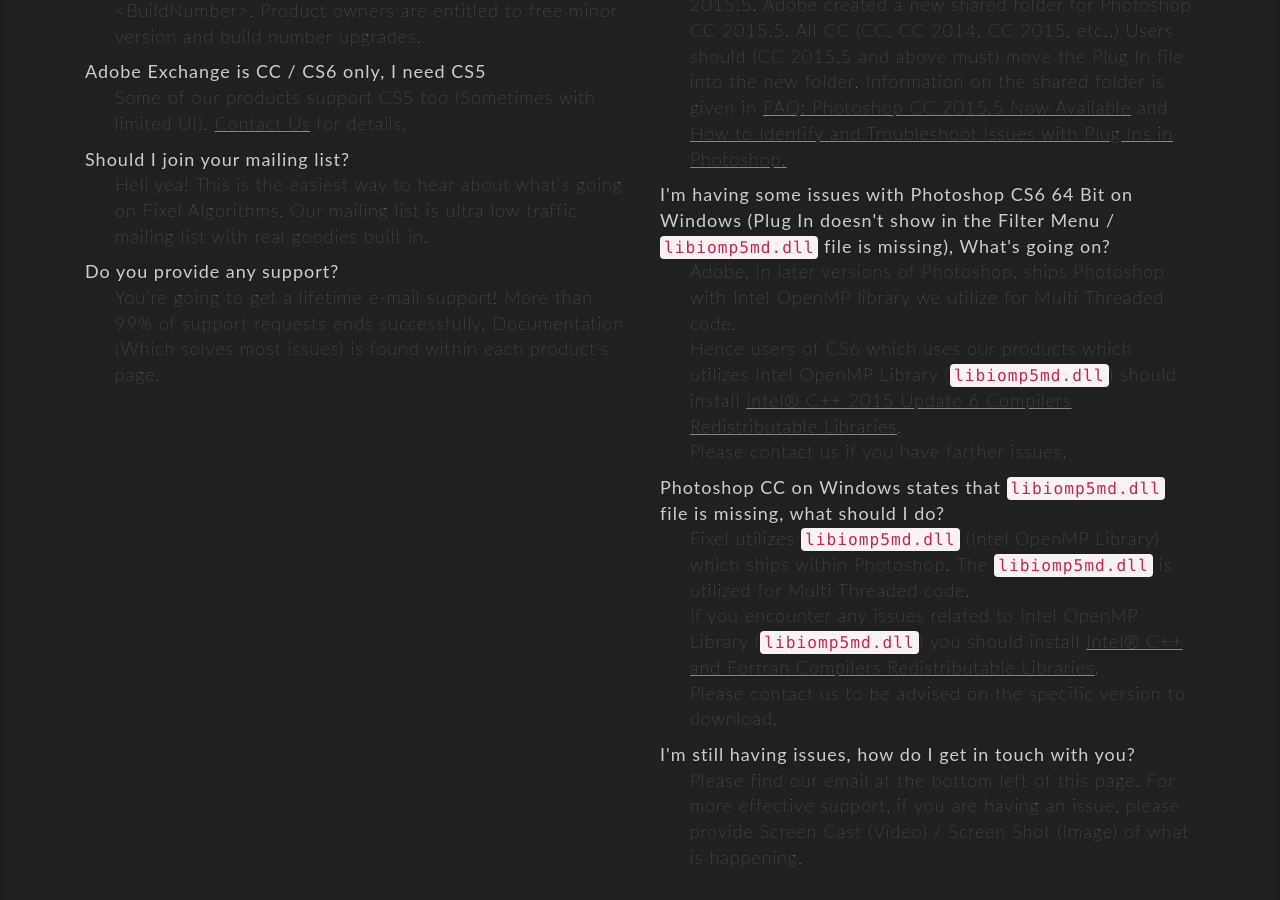
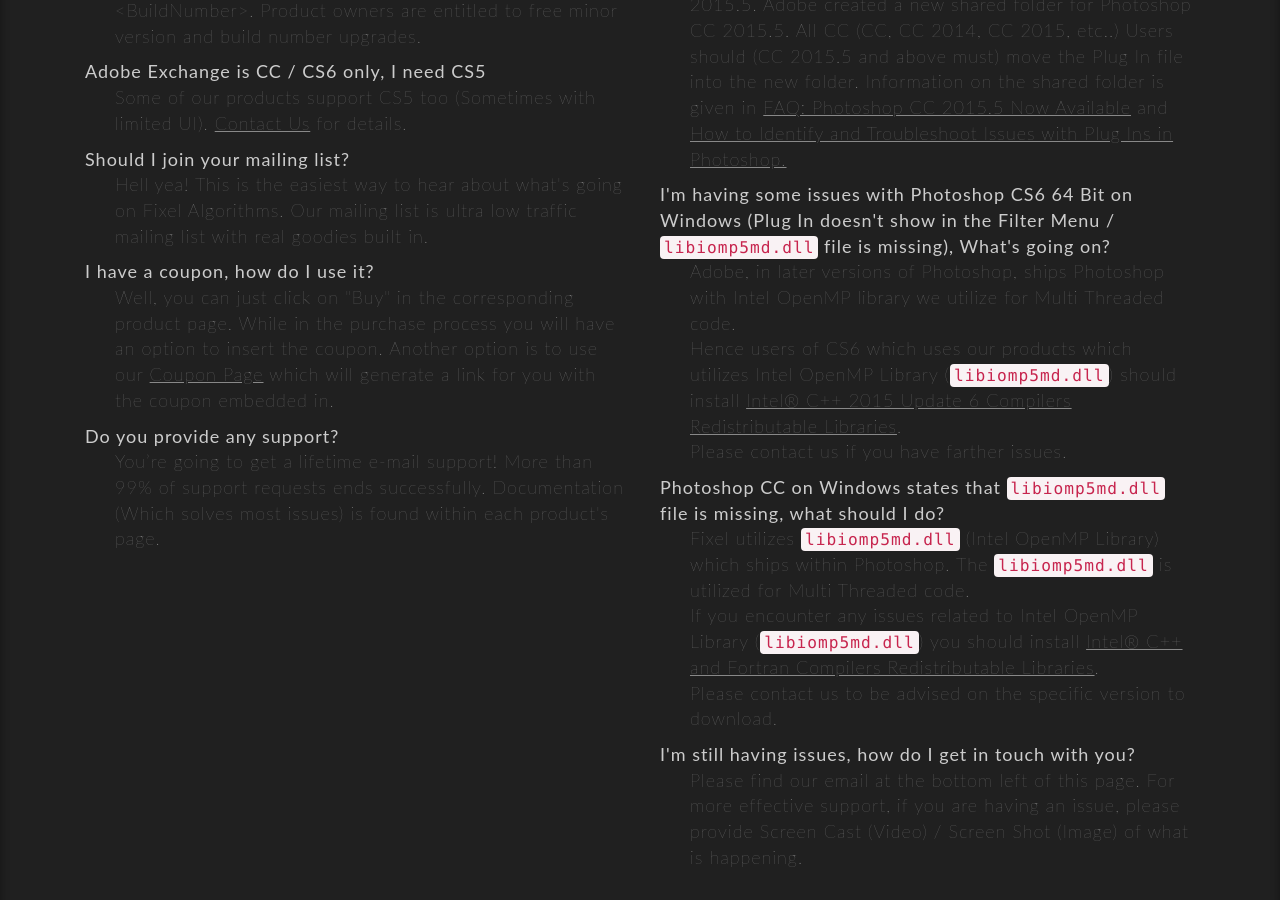
Before and after one commit to FixelAlgorithmsTeam/fixel, a Jekyll site: the page built from support/index.html, in a window 1280 px wide and 900 px high, scrolled down 1128 px. Built offline with Jekyll 4.4.1, drawn with Linux system fonts in a browser that asks for light colours; nearby versions of some CDN libraries; comment, search, counter and statistics services are not loaded.

Commit message:
New 	- 	Updated the Support Page regarding coupons (Coupon Page). Fixed 	- 	B Known Issues 	-	C To Do 	- 	Enable MathJax (See documentation). Remarks 	- 	E

```diff
--- a/support/index.html
+++ b/support/index.html
@@ -52,6 +52,10 @@
 						<div class="def">
 							<dt>Should I join your mailing list?</dt>
 							<dd>Hell yea! This is the easiest way to hear about what's going on Fixel Algorithms. Our mailing list is ultra low traffic mailing list with real goodies built in.</dd>
+						</div>
+						<div class="def">
+							<dt>I have a coupon, how do I use it?</dt>
+							<dd>Well, you can just click on "Buy" in the corresponding product page. While in the purchase process you will have an option to insert the coupon. Another option is to use our <a href="https://fixelalgorithms.co/support/coupons" target="_blank">Coupon Page</a> which will generate a link for you with the coupon embedded in.</dd>
 						</div>
 						<div class="def">
 							<dt>Do you provide any support?</dt>
```
